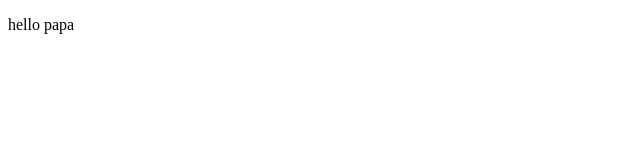
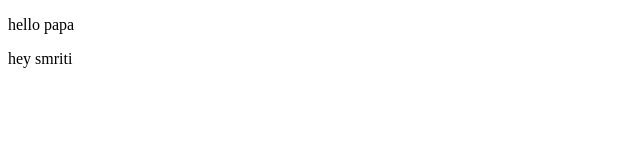
Before and after one commit to smriti2410/Gnosis, a plain HTML site: page index.html in a window 1280 px wide. Shown: the full height of the page, 0-640 px from the left. Drawn offline with Linux system fonts and the light colour scheme.

Commit message:
Update index.html

```diff
--- a/index.html
+++ b/index.html
@@ -8,5 +8,6 @@
 </head>
 <body>
     <p>hello papa </p>
+    <p>hey smriti</p>
 </body>
 </html>
```
